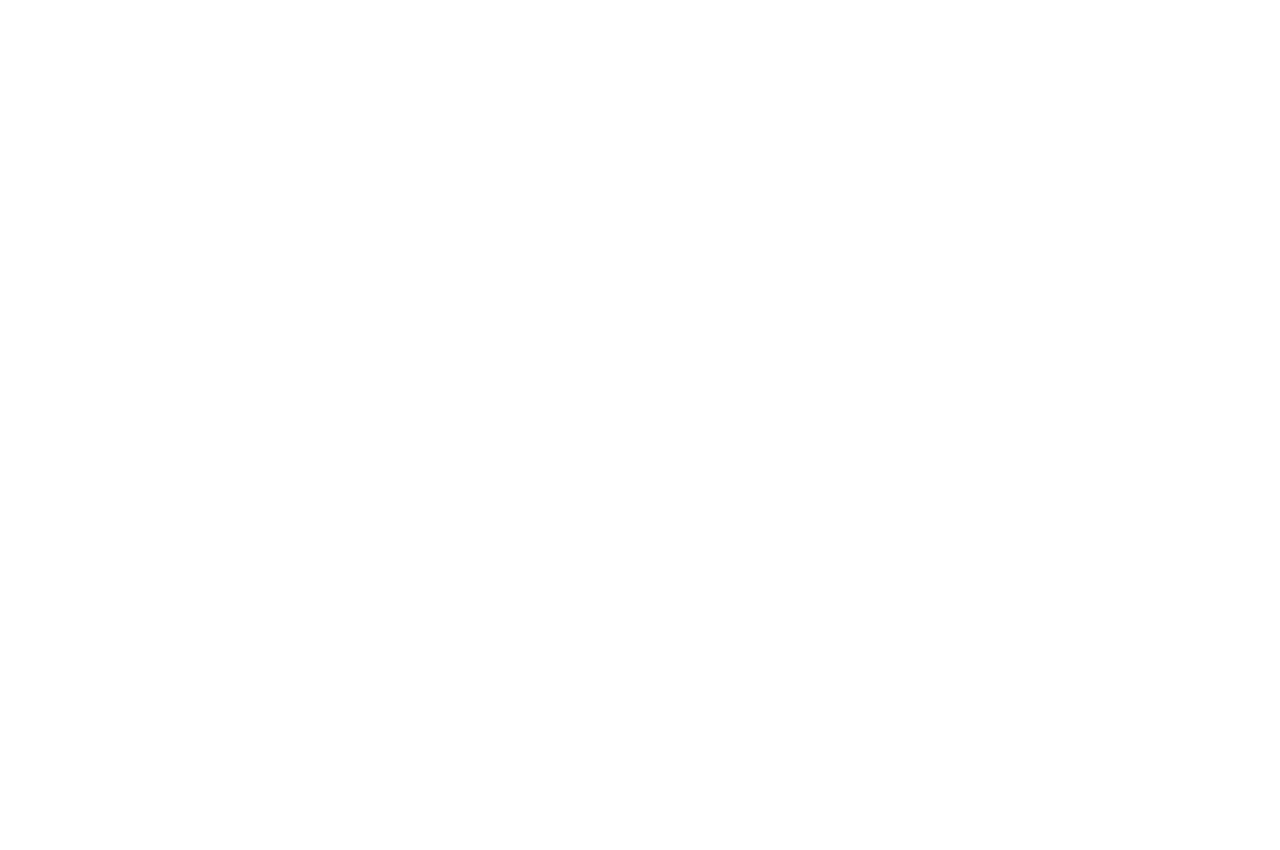
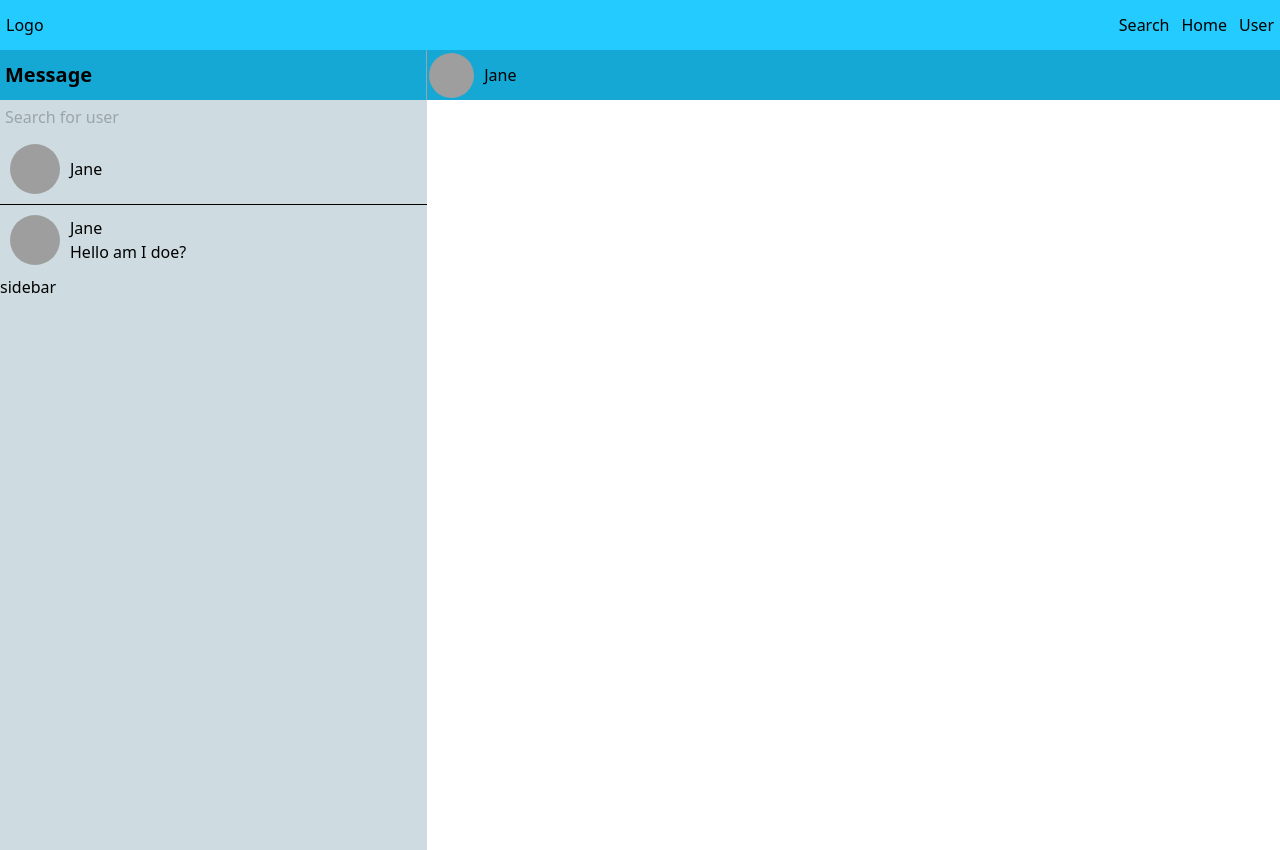
Before and after one commit to bsc-com-30-19/chikanda_listings, a React (Create React App) app in the folder chikanda-listings-site/: page /inbox in a window 1280 px wide. Before the commit this address had no page. Before the commit the page ends 800 px from the top, so only its background shows below. Built offline with nearby package versions, Linux system fonts and the light colour scheme; grey boxes are pictures that could not be loaded.

Commit message:
Started working on the messaging page, made some edits to the navbar

```diff
--- a/chikanda-listings-site/src/App.css
+++ b/chikanda-listings-site/src/App.css
@@ -11,6 +11,10 @@
   .App-logo {
     animation: App-logo-spin infinite 20s linear;
   }
+}
+
+body{
+  height: 100%;
 }
 
 .App-header {
--- a/chikanda-listings-site/src/App.js
+++ b/chikanda-listings-site/src/App.js
@@ -1,13 +1,15 @@
 import './App.css';
 import { Routes, Route } from 'react-router-dom';
+import StudentHome from './pages/studentHome';
+import MessagePage from './pages/messagepage';
 import Layout from './components/layout';
-import StudentHome from './pages/studentHome';
 
 function App() {
   return (
       <Routes>
-        <Route path="/" element={<Layout/>} >
-          <Route index element={<StudentHome/>} />
+        <Route path="/" element={<Layout />}>
+          <Route index element={<StudentHome />} />
+          <Route path="inbox" element={<MessagePage />}/>
         </Route>
       </Routes>
   );
--- a/chikanda-listings-site/src/components/layout.js
+++ b/chikanda-listings-site/src/components/layout.js
@@ -3,7 +3,7 @@
 
 const Layout = () => {
   return (
-    <div>
+    <div className="bg-p_snow h-fit">
       <NavBar />
       <Outlet />
     </div>
--- /dev/null
+++ b/chikanda-listings-site/src/components/messaging/chat.js
@@ -0,0 +1,14 @@
+import image from "../../assets/img/girl.png";
+
+const Chat = () =>{
+    return (
+        <div className="flex-[2] bg-white">
+            <div className="flex h-[50px] items-center gap-[10px] bg-[#15A8D5] px-[2.5px]">
+                <img src={image} alt='profile pic' className=" h-[45px] w-[45px] rounded-full object-cover"/>
+                <span>Jane</span>
+            </div>
+        </div>
+    )
+}
+
+export default Chat;
--- /dev/null
+++ b/chikanda-listings-site/src/components/messaging/chats.js
@@ -0,0 +1,15 @@
+import image from "../../assets/img/girl.png";
+
+const Chats = () =>{
+    return(
+        <div className="p-[10px] flex items-center gap-[10px] cursor-pointer hover:bg-gray-500">
+            <img src={image} alt='profile pic' className=" h-[50px] w-[50px] rounded-full object-cover"/>
+            <div>
+                <span>Jane</span>
+                <p>Hello am I doe?</p>
+            </div>
+        </div>
+    )
+}
+
+export default Chats;
--- /dev/null
+++ b/chikanda-listings-site/src/components/messaging/search.js
@@ -0,0 +1,20 @@
+import image from "../../assets/img/girl.png";
+
+const Search = () =>{
+    return (
+        <div className=" border-b border-black ">
+            <div className="w-full  ">
+                <input type="text" className="border-none p-[5px] bg-transparent outline-none" placeholder="Search for user">
+                </input>
+            </div>
+            <div className="p-[10px] flex items-center gap-[10px] cursor-pointer hover:bg-gray-500">
+                <img src={image} alt='profile pic' className=" h-[50px] w-[50px] rounded-full object-cover"/>
+                <div>
+                    <span>Jane</span>
+                </div>
+            </div>
+        </div>
+    )
+}
+
+export default Search;
--- /dev/null
+++ b/chikanda-listings-site/src/components/messaging/sidebar.js
@@ -0,0 +1,16 @@
+import Chats from "./chats";
+import Search from "./search";
+const Sidebar = () =>{
+    return (
+        <div className="flex-[1] bg-p_colu ">
+            <div className="h-[50px] bg-[#15A8D5] items-center border-r border-gray-400">
+                <h1 className="font-bold text-xl leading-[50px] px-[5px]">Message</h1>
+            </div>
+            <Search />
+            <Chats />
+            sidebar
+        </div>
+    )
+}
+
+export default Sidebar;
--- a/chikanda-listings-site/src/components/navbar.js
+++ b/chikanda-listings-site/src/components/navbar.js
@@ -1,7 +1,7 @@
 
 function NavBar(){
     return(
-        <nav className="bg-p_cyan justify-between flex inline-flex w-full">
+        <nav className="bg-p_cyan justify-between items-center inline-flex w-full h-[50px]">
             <div className="p-1.5">Logo</div>
             <ul className="inline-flex">
                 <li className="p-1.5">Search</li>
--- /dev/null
+++ b/chikanda-listings-site/src/pages/messagepage.js
@@ -0,0 +1,17 @@
+import Sidebar from "../components/messaging/sidebar";
+import Chat from "../components/messaging/chat";
+import { Fragment } from "react";
+
+const MessagePage = () =>{
+    return(
+        <Fragment>
+        <div className="flex h-screen overflow-hidden">
+
+            <Sidebar/>
+            <Chat/>
+        </div>
+        </Fragment>
+    )
+}
+
+export default MessagePage;
--- a/chikanda-listings-site/src/pages/studentHome.js
+++ b/chikanda-listings-site/src/pages/studentHome.js
@@ -1,10 +1,11 @@
+import { Fragment } from "react";
 import HeroSection from "../components/herosection";
 
 const StudentHome = () =>{
     return(
-            <div>
-                <HeroSection />
-            </div>
+        <Fragment>
+            <HeroSection />
+        </Fragment>
     );
 };
 
--- a/chikanda-listings-site/tailwind.config.js
+++ b/chikanda-listings-site/tailwind.config.js
@@ -4,8 +4,11 @@
   theme: {
     extend: {
       colors:{
-        'p_cyan' : '#24CBFF',
-        'p_teal' : '#278DAD'
+        'p_cyan'    : '#24CBFF',
+        'p_teal'    : '#278DAD',
+        'p_snow'    : '#FFFAFC',
+        'p_colu_d'  : '#B8C7D1',
+        'p_colu'    : '#CEDBE0'
       },
 
       /* backgroundImage:{
```
